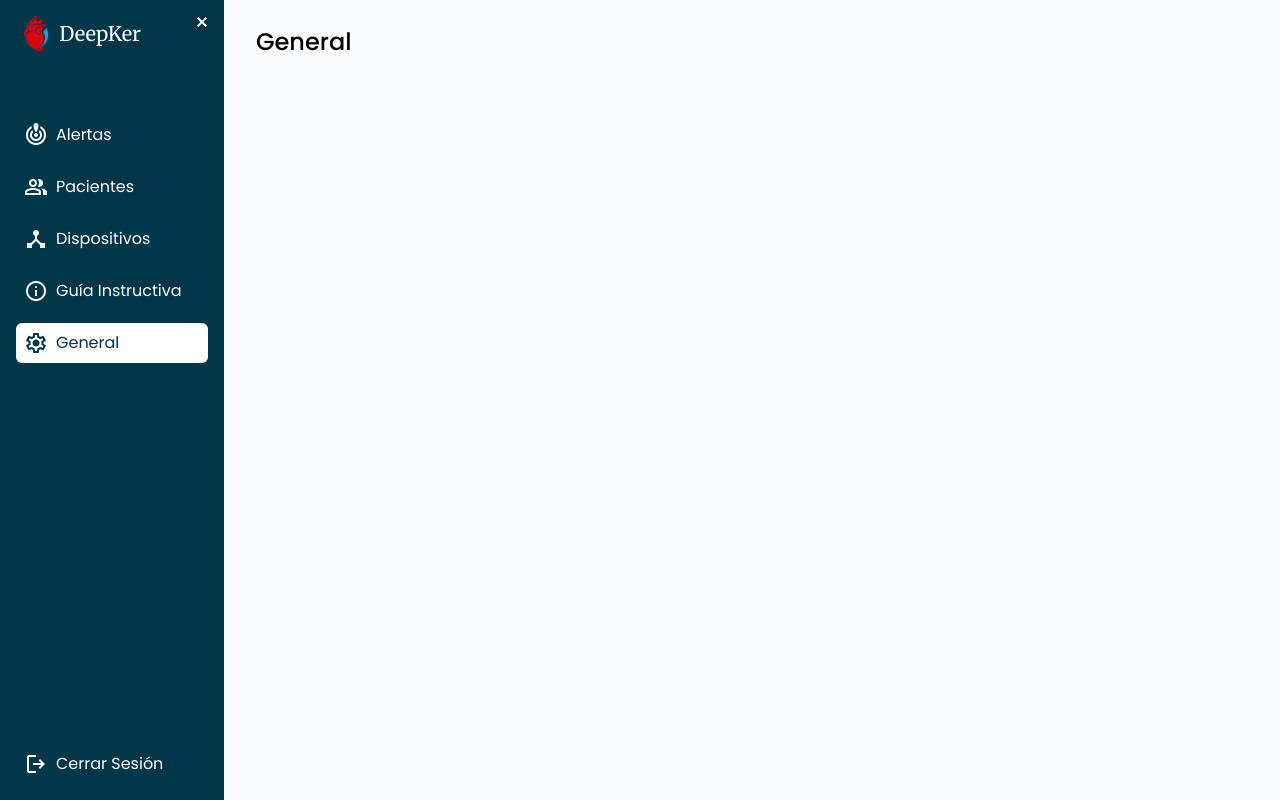
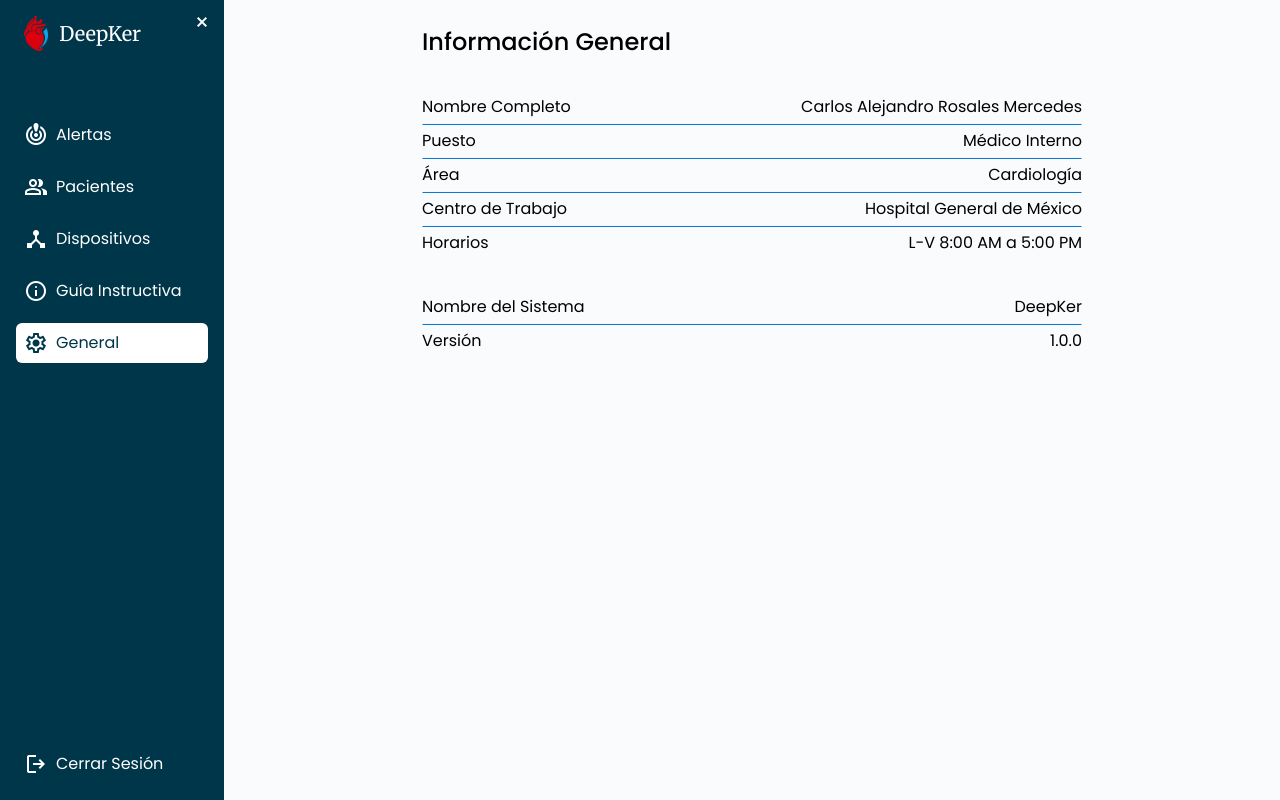
Before and after one commit to DeepKer-Org/deepker-frontend, a Next.js app: page /general in a window 1280 px wide. Built offline with nearby package versions, Linux system fonts and the light colour scheme.

Commit message:
feat: general page design

```diff
--- a/src/app/general/page.tsx
+++ b/src/app/general/page.tsx
@@ -1,7 +1,32 @@
+import InfoElement from "@/src/components/general/InfoElement";
+
 export default function General() {
-    return (
+  return (
+    <div className="w-[660px] mx-auto">
+      <h1>Información General</h1>
+      <div className="flex flex-col w-full gap-y-8 mt-8">
         <div>
-            <h1>General</h1>
+          <InfoElement
+            label="Nombre Completo"
+            value="Carlos Alejandro Rosales Mercedes"
+          />
+          <InfoElement label="Puesto" value="Médico Interno" />
+          <InfoElement label="Área" value="Cardiología" />
+          <InfoElement
+            label="Centro de Trabajo"
+            value="Hospital General de México"
+          />
+          <InfoElement
+            label="Horarios"
+            value="L-V 8:00 AM a 5:00 PM"
+            lastElement
+          />
         </div>
-    )
+        <div>
+          <InfoElement label="Nombre del Sistema" value="DeepKer" />
+          <InfoElement label="Versión" value="1.0.0" lastElement />
+        </div>
+      </div>
+    </div>
+  );
 }
--- /dev/null
+++ b/src/components/general/InfoElement.tsx
@@ -0,0 +1,25 @@
+import React from "react";
+
+interface InfoElementProps {
+  label: string;
+  value: string;
+  lastElement?: boolean;
+}
+
+const InfoElement: React.FC<InfoElementProps> = ({
+  label,
+  value,
+  lastElement,
+}) => {
+  return (
+    <div className="flex flex-col w-full">
+      <div className="flex flex-row w-full justify-between py-1">
+        <p>{label}</p>
+        <p>{value}</p>
+      </div>
+      {!lastElement && <div className="border border-b-blue-500 w-full" />}
+    </div>
+  );
+};
+
+export default InfoElement;
```
